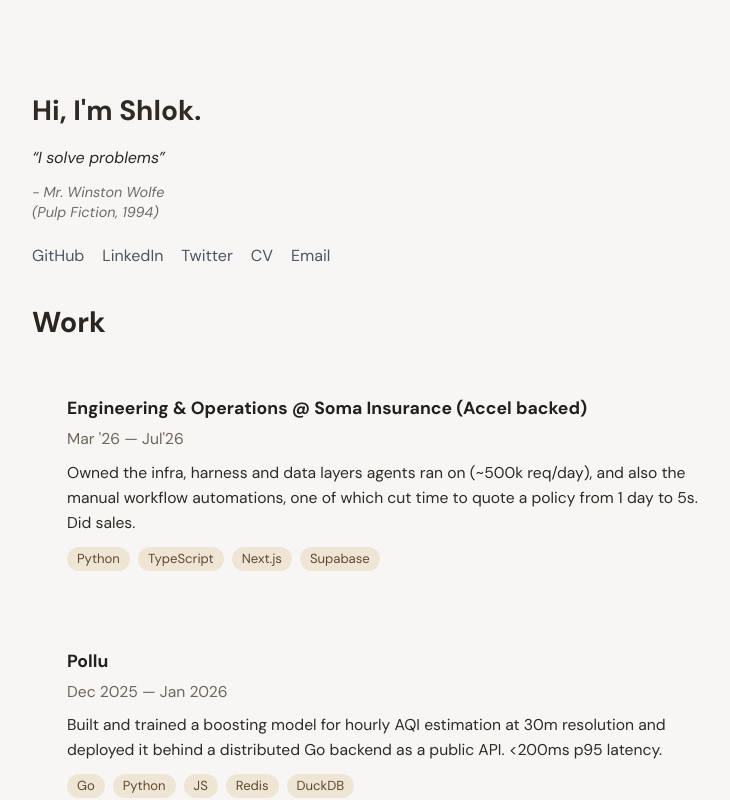
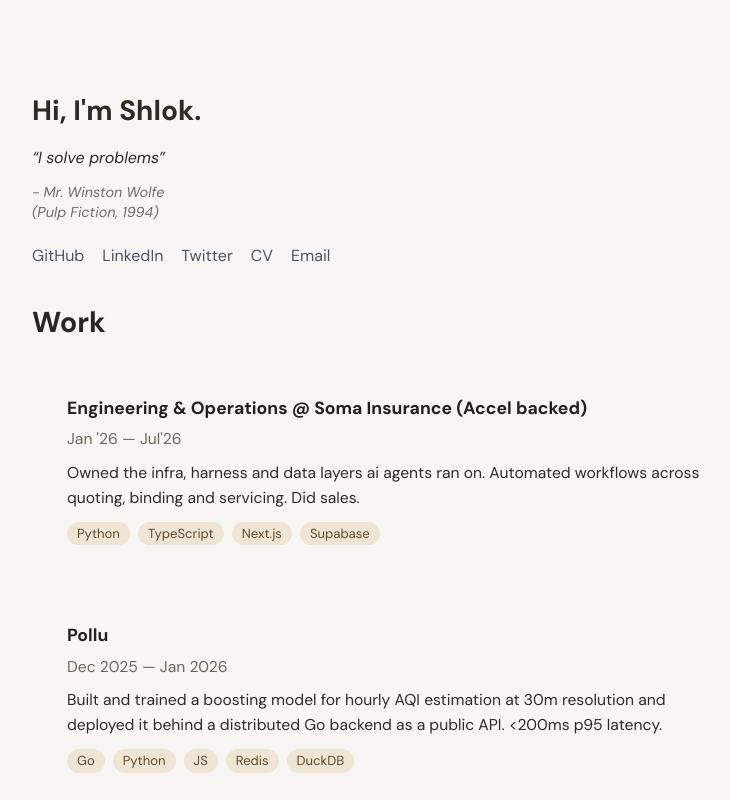
Before and after one commit to shlokjain2031/shloks-edge, a React (Vite) app: page / in a window 1280 px wide. Shown: the top 800 px of the page, without its empty margins (256-986 px from the left). Built offline with nearby package versions, Linux system fonts and the light colour scheme.

Commit message:
Modify work item details for Soma Insurance
Updated the period and description for the work item at Soma Insurance.

```diff
--- a/src/App.tsx
+++ b/src/App.tsx
@@ -23,9 +23,9 @@ const emailAddress = 'jainshlok20@gmail.com'
 const work: WorkItem[] = [
   {
     title: 'Engineering & Operations @ Soma Insurance (Accel backed)',
-    period: "Mar '26 — Jul'26",
+    period: "Jan '26 — Jul'26",
     description:
-      'Owned the infra, harness and data layers agents ran on (~500k req/day), and also the manual workflow automations, one of which cut time to quote a policy from 1 day to 5s. Did sales.',
+      'Owned the infra, harness and data layers ai agents ran on. Automated workflows across quoting, binding and servicing. Did sales.',
     href: 'https://www.somainsure.com/',
     tech: ['Python', 'TypeScript', 'Next.js', 'Supabase'],
   },
```
